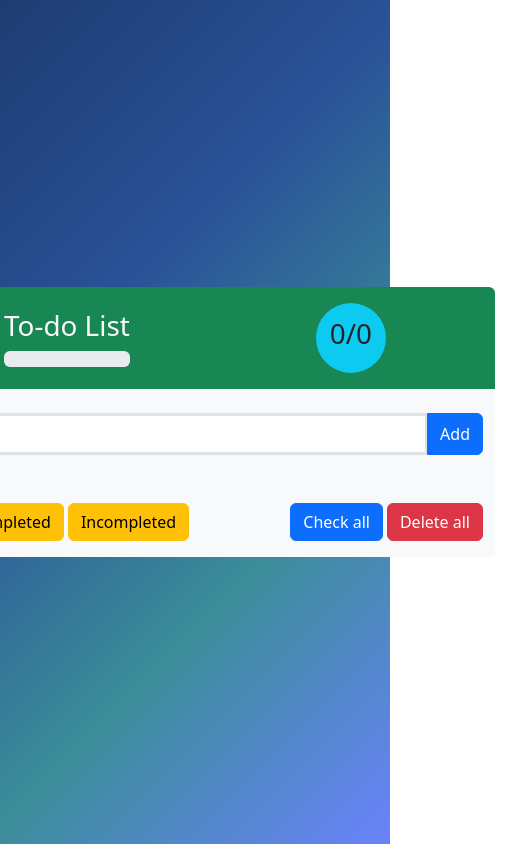
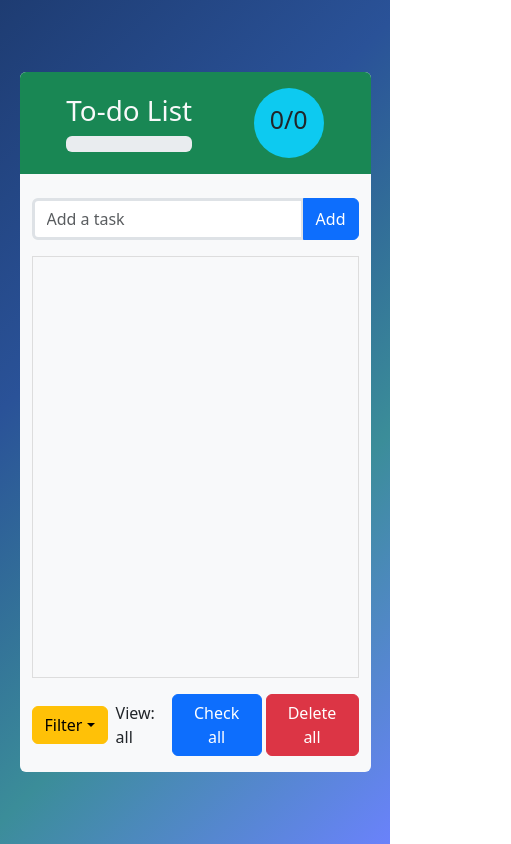
Before and after one commit to giakiet05/todolist-with-react, a React (Vite) app: page / in a window 390 px wide. Shown: the whole page, 511 px wide, since content can reach past the window. Built offline with nearby package versions, Linux system fonts and the light colour scheme.

Commit message:
add responsive

```diff
--- a/index.html
+++ b/index.html
@@ -17,10 +17,17 @@
 		/>
 		<link rel="icon" type="image/svg+xml" href="/vite.svg" />
 		<meta name="viewport" content="width=device-width, initial-scale=1.0" />
+
 		<title>Todolist With React</title>
 	</head>
 	<body>
 		<div id="root"></div>
+		<script
+			src="https://cdn.jsdelivr.net/npm/bootstrap@5.3.3/dist/js/bootstrap.bundle.min.js"
+			integrity="sha384-YvpcrYf0tY3lHB60NNkmXc5s9fDVZLESaAA55NDzOxhy9GkcIdslK1eN7N6jIeHz"
+			crossorigin="anonymous"
+		></script>
+
 		<script type="module" src="/src/main.jsx"></script>
 	</body>
 </html>
--- a/src/App.scss
+++ b/src/App.scss
@@ -1,11 +1,11 @@
 .app {
-	width: 600px;
-	max-height: 90vh;
+	width: 90vw;
+	max-width: 700px;
 }
 
 .task-list {
-	max-height: 40vh;
-
+	height: 50vh;
+	border: solid 1px #ddd;
 	.task-item {
 		position: relative;
 		display: flex;
--- a/src/ControlButtons.jsx
+++ b/src/ControlButtons.jsx
@@ -9,7 +9,8 @@ export default function ControlButtons({
 
 	return (
 		<div className="d-flex justify-content-between">
-			<div className="d-flex gap-1">
+			{/* Filters */}
+			<div className="d-none d-sm-flex gap-1">
 				<button
 					className={`btn ${setButtonType('all')}`}
 					onClick={() => setFilter('all')}
@@ -29,6 +30,52 @@ export default function ControlButtons({
 					Incompleted
 				</button>
 			</div>
+
+			{/* Dropdown menu for small screens */}
+			<div className=" d-sm-none d-flex gap-2 align-items-center">
+				<div className="dropdown">
+					<button
+						className="btn btn-warning dropdown-toggle "
+						type="button"
+						data-bs-toggle="dropdown"
+						aria-expanded="false"
+					>
+						Filter
+					</button>
+					<ul className="dropdown-menu">
+						<li>
+							<a
+								className="dropdown-item"
+								href="#"
+								onClick={() => setFilter('all')}
+							>
+								All
+							</a>
+						</li>
+						<li>
+							<a
+								className="dropdown-item"
+								href="#"
+								onClick={() => setFilter('completed')}
+							>
+								Completed
+							</a>
+						</li>
+						<li>
+							<a
+								className="dropdown-item"
+								href="#"
+								onClick={() => setFilter('incompleted')}
+							>
+								Incompleted
+							</a>
+						</li>
+					</ul>
+				</div>
+				<span>View: {filter}</span>
+			</div>
+
+			{/* Control buttons */}
 			<div className="d-flex gap-1">
 				<button className="btn btn-primary" onClick={onCheckAll}>
 					Check all
--- a/src/Header.jsx
+++ b/src/Header.jsx
@@ -18,7 +18,7 @@ function Header({ tasks, completedTasks }) {
 				className="progress-count rounded-circle bg-info d-flex align-items-center justify-content-center"
 				style={{ width: 70, height: 70 }}
 			>
-				<h1 className="text-dark">
+				<h1 className="text-dark" style={{ fontSize: 25 }}>
 					{completedTasks.length}/{tasks.length}
 				</h1>
 			</div>
--- a/src/TaskList.jsx
+++ b/src/TaskList.jsx
@@ -19,7 +19,7 @@ export default function TaskList({
 	});
 
 	return (
-		<ul className="list-group list-group-flush task-list my-4 overflow-y-auto">
+		<ul className="list-group list-group-flush task-list my-3 overflow-y-auto">
 			{list}
 		</ul>
 	);
```
